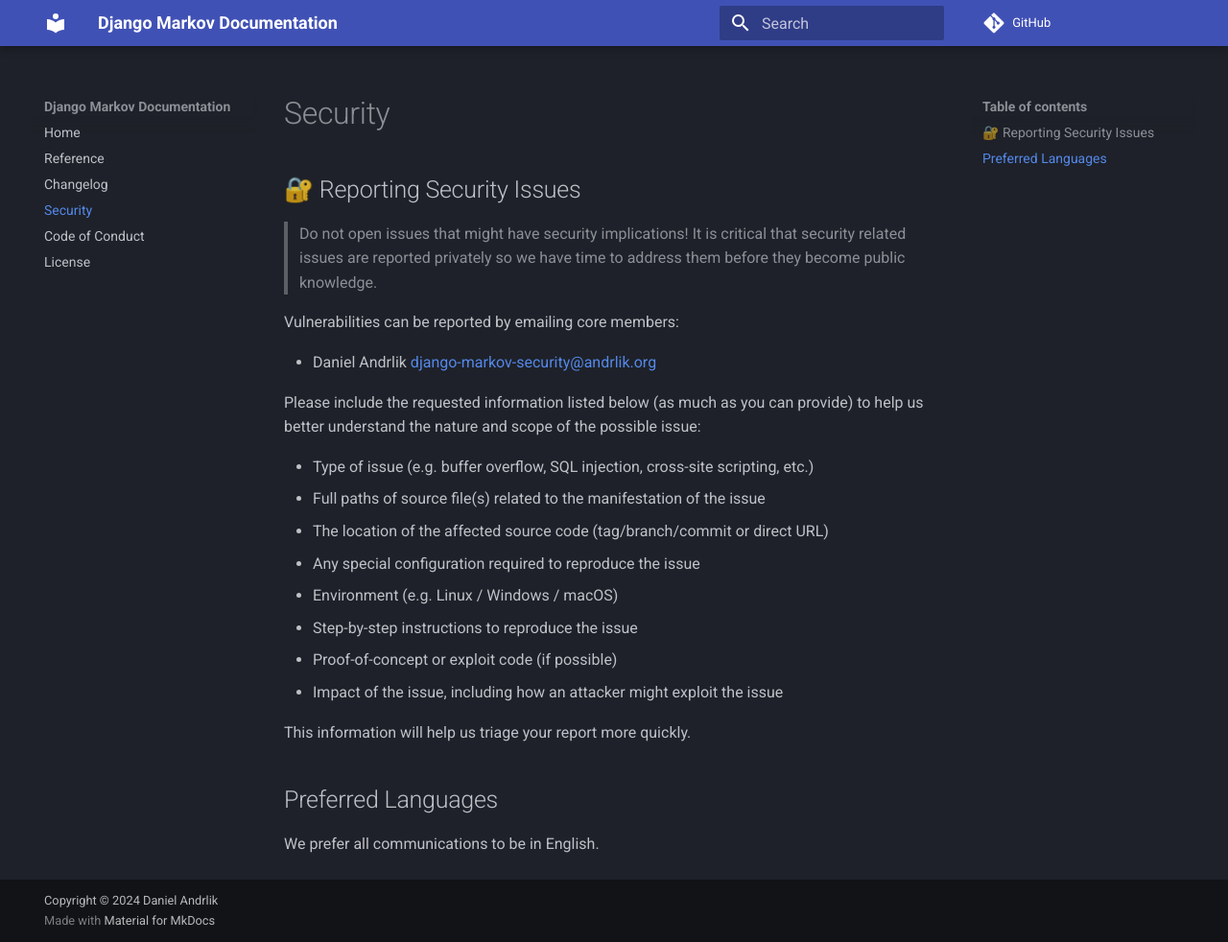
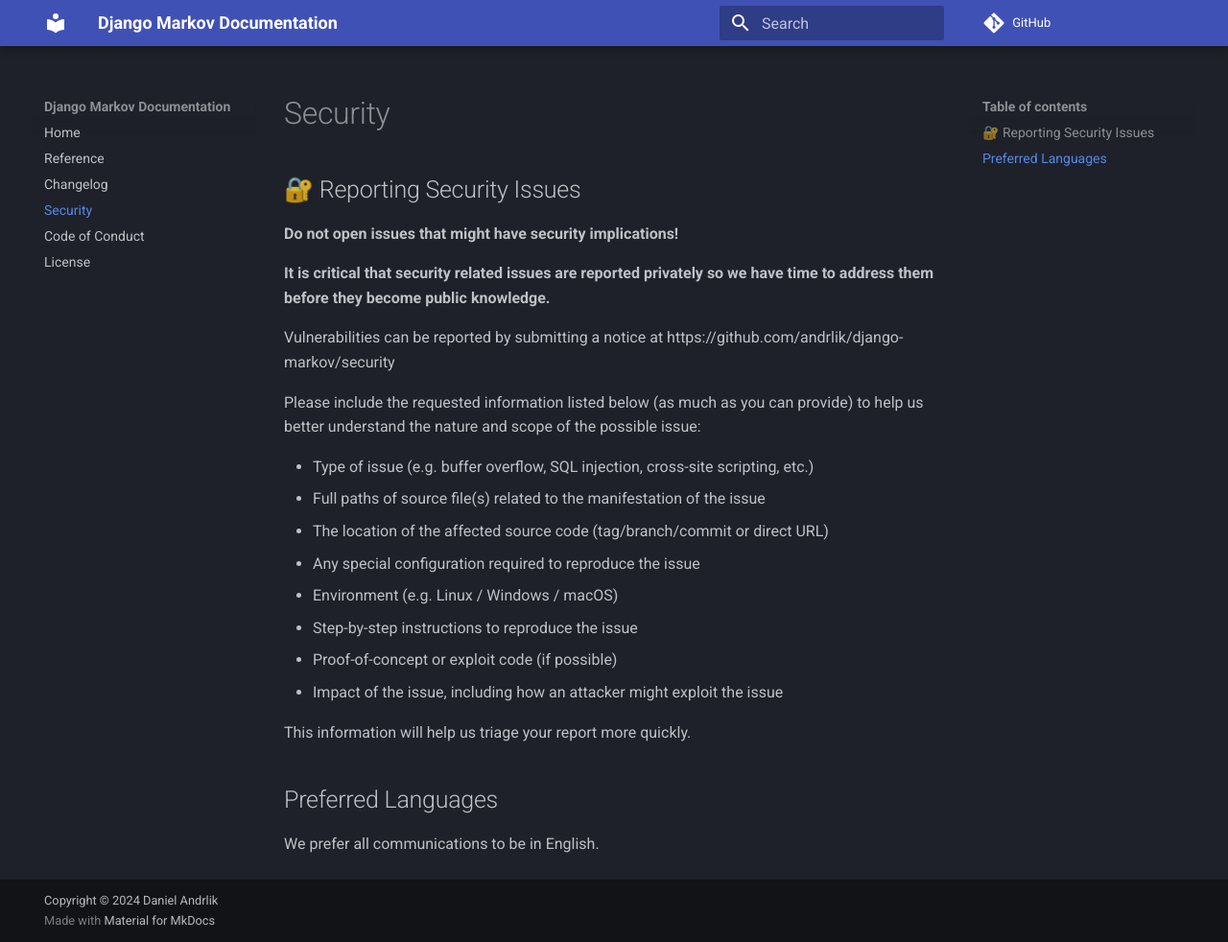
Before and after one commit to andrlik/django-markov, an MkDocs documentation site: the page built from docs/security.md, in a window 1280 px wide and 982 px high. Shown: the whole window at 96% size. Built offline with MkDocs 1.6.1 and Material for MkDocs 9.7.7, drawn with Linux system fonts in a browser that asks for light colours; comment, search, counter and statistics services are not loaded; the version menu is left out.

Commit message:
Update security policy.

```diff
--- a/SECURITY.md
+++ b/SECURITY.md
@@ -2,12 +2,11 @@
 
 ## 🔐 Reporting Security Issues
 
-> Do not open issues that might have security implications!
-> It is critical that security related issues are reported privately so we have time to address them before they become public knowledge.
+**Do not open issues that might have security implications!**
 
-Vulnerabilities can be reported by emailing core members:
+**It is critical that security related issues are reported privately so we have time to address them before they become public knowledge.**
 
-- Daniel Andrlik [django-markov-security@andrlik.org](mailto:django-markov-security@andrlik.org)
+Vulnerabilities can be reported by submitting a notice at https://github.com/andrlik/django-markov/security
 
 Please include the requested information listed below (as much as you can provide) to help us better understand the nature and scope of the possible issue:
 
```
Also changed, not shown: 1 other file.
